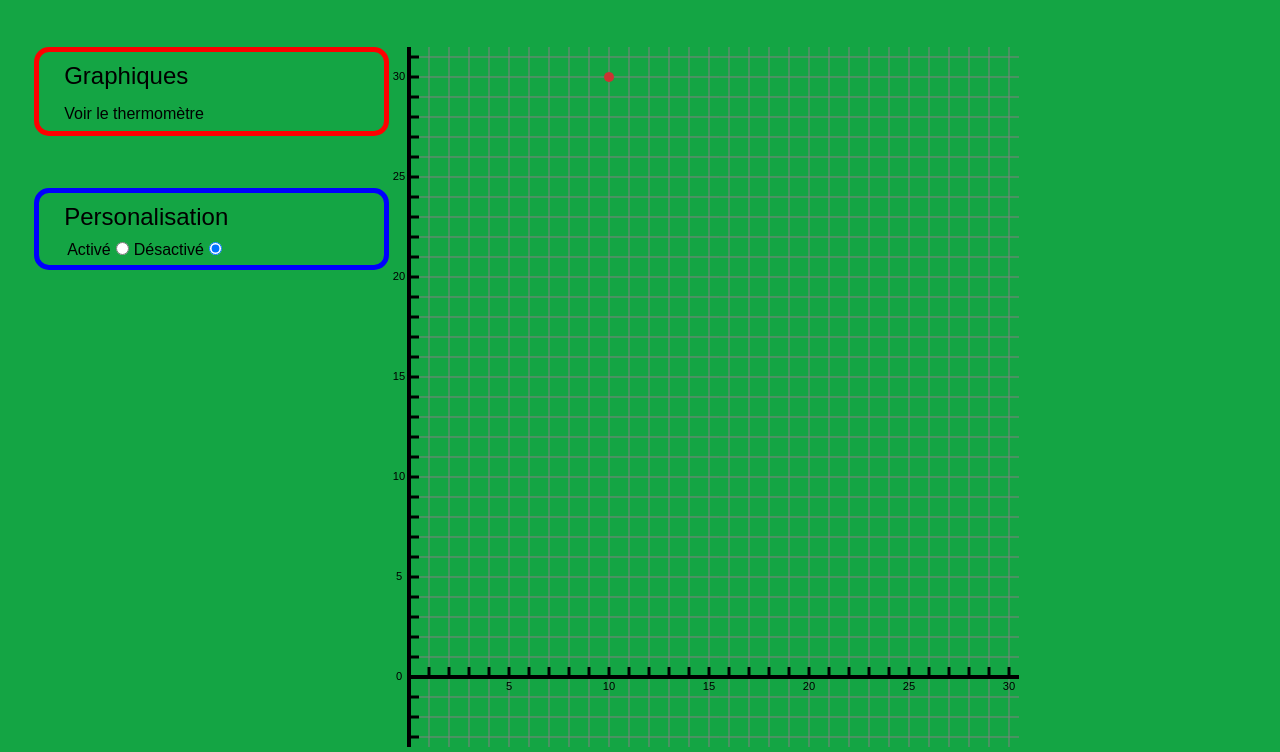
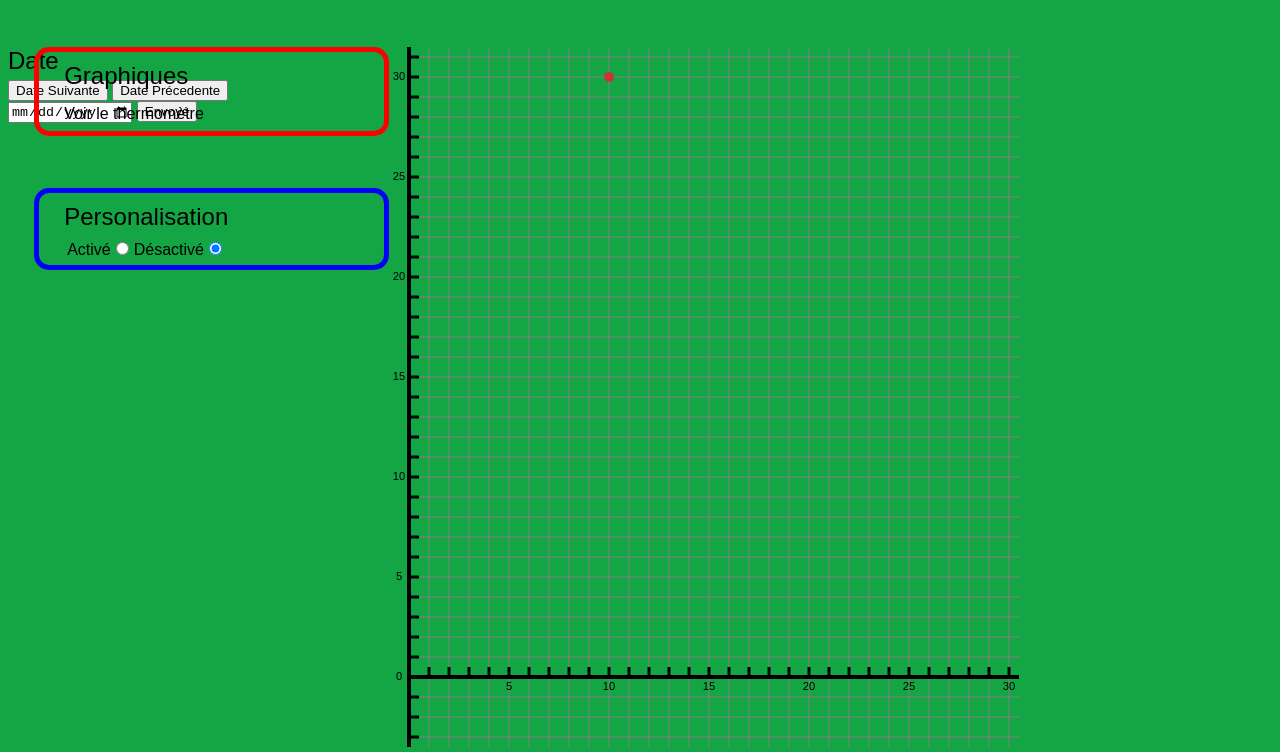
Before and after one commit to lpenaud/puit_canadien, a plain HTML site: page client/PageGraph.html in a window 1280 px wide. Shown: the part 104-856 px from the top of the page. Drawn offline with nearby package versions, Linux system fonts and the light colour scheme; no server answers.

Commit message:
Ajout du choix des dates pour le graphique

```diff
--- a/client/PageGraph.html
+++ b/client/PageGraph.html
@@ -57,6 +57,13 @@
 </table>
 </div>
 
+<div id='choiceDate'>
+    <h2>Date</h2>
+    <input type='button' value='Date Suivante' name='date'/>
+    <input type='button' value='Date Précedente' name='date'/><br>
+    <input type='date' /> <input type='button' name='sentDate' value='Envoyé'/>
+</div>
+
 <script src="Jquery/jquery-1.12.0.min.js"></script>
 <script src="Jquery/jcanvas.min.js"></script>
 <script src="/socket.io/socket.io.js"></script>
```
